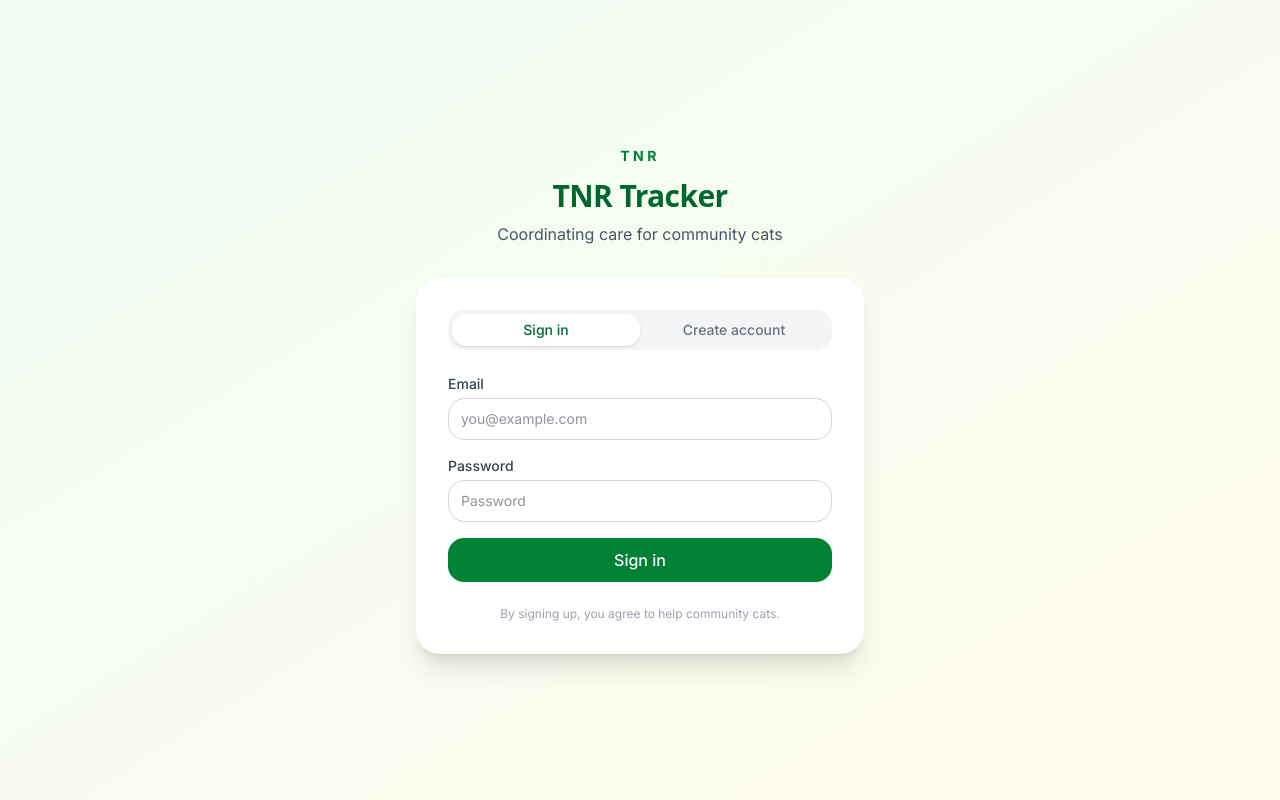
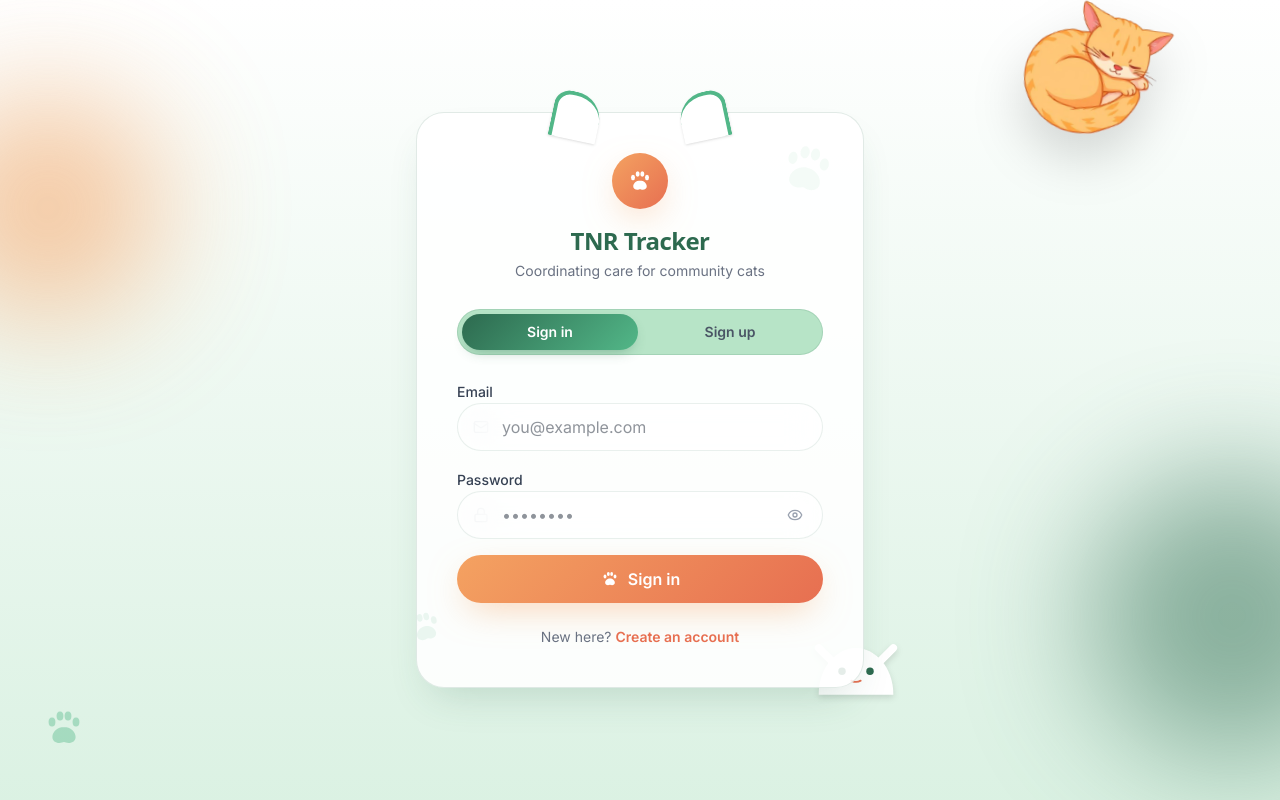
Before and after one commit to kishansaaai/tnr-tracker, a React (Vite) app: page /auth in a window 1280 px wide. Built offline with nearby package versions, Linux system fonts and the light colour scheme; no server answers.

Commit message:
feat: Integrate aesthetic Lovable auth page design and update AI report styling

```diff
--- a/package.json
+++ b/package.json
@@ -15,6 +15,7 @@
     "@tailwindcss/vite": "^4.3.1",
     "framer-motion": "^12.40.0",
     "leaflet": "^1.9.4",
+    "lucide-react": "^1.18.0",
     "react": "^18.3.1",
     "react-dom": "^18.3.1",
     "react-force-graph-2d": "^1.29.1",
--- a/src/pages/Auth.jsx
+++ b/src/pages/Auth.jsx
@@ -1,114 +1,353 @@
-import { useState } from 'react'
+import { useState, useEffect } from 'react'
 import { useNavigate } from 'react-router-dom'
-import { useAuth } from '../hooks/useAuth.jsx'
-import { Button } from '../components/UI/Button'
+import { Eye, EyeOff, Mail, Lock, User as UserIcon, Loader2 } from "lucide-react"
 import toast from 'react-hot-toast'
 
-import { friendlyError } from '../lib/utils'
+import { useAuth } from '../hooks/useAuth.jsx'
+import catSleeping from '../assets/cat-sleeping.png'
+
+function PawIcon({ className, style, ...props }) {
+  return (
+    <svg
+      viewBox="0 0 24 24"
+      fill="currentColor"
+      aria-hidden="true"
+      className={className}
+      style={style}
+      {...props}
+    >
+      <ellipse cx="6" cy="9" rx="1.7" ry="2.3" />
+      <ellipse cx="10" cy="6" rx="1.7" ry="2.3" />
+      <ellipse cx="14" cy="6" rx="1.7" ry="2.3" />
+      <ellipse cx="18" cy="9" rx="1.7" ry="2.3" />
+      <path d="M12 11.5c-3.2 0-5.8 2.4-5.8 5 0 1.9 1.5 3 3.5 3 1.1 0 1.6-.5 2.3-.5s1.2.5 2.3.5c2 0 3.5-1.1 3.5-3 0-2.6-2.6-5-5.8-5z" />
+    </svg>
+  )
+}
+
+function Field({ id, label, icon, children }) {
+  return (
+    <div className="space-y-1.5">
+      <label htmlFor={id} className="text-sm font-medium text-gray-700">
+        {label}
+      </label>
+      <div className="relative">
+        <span
+          className="pointer-events-none absolute left-4 top-1/2 -translate-y-1/2 text-gray-400"
+          aria-hidden
+        >
+          {icon}
+        </span>
+        {children}
+      </div>
+    </div>
+  )
+}
 
 export default function Auth() {
-  const [mode, setMode] = useState('login')
-  const [form, setForm] = useState({ email: '', password: '', name: '' })
-  const [loading, setLoading] = useState(false)
-  const { signIn, signUp } = useAuth()
   const navigate = useNavigate()
+  const { user, signIn, signUp } = useAuth()
 
-  async function handleSubmit(e) {
+  const [mode, setMode] = useState("signin")
+  const [fullName, setFullName] = useState("")
+  const [email, setEmail] = useState("")
+  const [password, setPassword] = useState("")
+  const [showPassword, setShowPassword] = useState(false)
+  const [submitting, setSubmitting] = useState(false)
+
+  useEffect(() => {
+    if (user) navigate('/', { replace: true })
+  }, [user, navigate])
+
+  const onSubmit = async (e) => {
     e.preventDefault()
-    setLoading(true)
+    if (submitting) return
+    setSubmitting(true)
     try {
-      if (mode === 'login') {
-        await signIn(form.email, form.password)
-        toast.success('Welcome back')
+      if (mode === "signin") {
+        await signIn(email, password)
+        toast.success("Welcome back!")
       } else {
-        await signUp(form.email, form.password, form.name)
-        toast.success('Account created. Welcome to TNR Tracker')
+        if (!fullName.trim()) throw new Error("Please enter your name.")
+        await signUp(email, password, fullName.trim())
+        toast.success("Account created — welcome to TNR Tracker!")
       }
-      navigate('/')
+      navigate('/', { replace: true })
     } catch (err) {
-      toast.error(friendlyError(err))
+      const msg = err.message || "Something went wrong"
+      toast.error(msg)
     } finally {
-      setLoading(false)
+      setSubmitting(false)
     }
   }
 
   return (
-    <div className="min-h-screen bg-gradient-to-br from-green-50 to-amber-50 flex items-center justify-center p-4">
-      <div className="w-full max-w-md">
-        <div className="text-center mb-8">
-          <div className="text-sm font-bold tracking-[0.25em] text-green-700 mb-3">TNR</div>
-          <h1 className="text-3xl font-bold text-green-800">TNR Tracker</h1>
-          <p className="text-gray-600 mt-2">Coordinating care for community cats</p>
+    <main
+      className="relative flex min-h-screen w-full items-center justify-center overflow-hidden section-mint px-4 py-12"
+      style={{ fontFamily: "var(--font-sans)" }}
+    >
+      <div
+        aria-hidden
+        className="pointer-events-none absolute -left-16 top-24 h-56 w-56 rounded-full opacity-60 blur-3xl"
+        style={{ background: "var(--amber)" }}
+      />
+      <div
+        aria-hidden
+        className="pointer-events-none absolute -right-24 bottom-10 h-72 w-72 rounded-full opacity-50 blur-3xl"
+        style={{ background: "var(--forest)" }}
+      />
+      <img
+        src={catSleeping}
+        alt=""
+        aria-hidden
+        width={180}
+        height={180}
+        loading="lazy"
+        className="pointer-events-none absolute -top-6 right-8 hidden h-44 w-44 rotate-6 drop-shadow-2xl md:block lg:right-24 animate-float-y"
+      />
+      <PawIcon
+        aria-hidden
+        className="pointer-events-none absolute bottom-12 left-10 hidden h-12 w-12 opacity-40 md:block animate-float-y"
+        style={{ color: "var(--sage)" }}
+      />
+
+      <div className="relative z-10 w-full max-w-md">
+        {/* Whimsical cat ears perched on top of the card */}
+        <div
+          aria-hidden
+          className="pointer-events-none absolute -top-5 left-1/2 z-20 flex w-48 -translate-x-1/2 justify-between px-2"
+        >
+          <div
+            className="h-12 w-12 rotate-12 rounded-tl-lg rounded-tr-3xl border-l-4 border-t-4 shadow-sm"
+            style={{
+              background: "white",
+              borderColor: "var(--sage)",
+            }}
+          />
+          <div
+            className="h-12 w-12 -rotate-12 rounded-tl-3xl rounded-tr-lg border-r-4 border-t-4 shadow-sm"
+            style={{
+              background: "white",
+              borderColor: "var(--sage)",
+            }}
+          />
         </div>
 
-        <div className="bg-white rounded-2xl shadow-xl p-8">
-          <div className="flex bg-gray-100 rounded-lg p-1 mb-6">
-            <button
-              type="button"
-              onClick={() => setMode('login')}
-              className={`flex-1 py-1.5 text-sm font-medium rounded-md transition-all ${
-                mode === 'login' ? 'bg-white shadow text-green-800' : 'text-gray-500 hover:text-gray-700'
-              }`}
+        {/* Peeking cat tucked behind the card's bottom-right */}
+        <svg
+          aria-hidden
+          viewBox="0 0 120 100"
+          className="pointer-events-none absolute -right-12 -bottom-2 z-0 hidden h-24 w-28 drop-shadow-md lg:block animate-float-y"
+        >
+          <path d="M20 100C20 70 40 50 60 50C80 50 100 70 100 100" fill="white" />
+          <path d="M20 50L35 65" stroke="white" strokeWidth="8" strokeLinecap="round" />
+          <path d="M100 50L85 65" stroke="white" strokeWidth="8" strokeLinecap="round" />
+          <circle cx="45" cy="75" r="4" fill="var(--forest)" />
+          <circle cx="75" cy="75" r="4" fill="var(--forest)" />
+          <path
+            d="M55 85C55 85 60 88 65 85"
+            stroke="var(--coral)"
+            strokeWidth="2"
+            strokeLinecap="round"
+            fill="none"
+          />
+        </svg>
+
+        <section
+          className="relative z-10 w-full rounded-3xl p-8 sm:p-10 glass-strong lift-on-hover overflow-hidden"
+          style={{
+            background: "rgba(255, 255, 255, 0.88)",
+            boxShadow: "var(--shadow-card)",
+            borderColor: "rgba(45, 106, 79, 0.14)",
+          }}
+        >
+          {/* Soft paw watermark inside the card */}
+          <PawIcon
+            aria-hidden
+            className="pointer-events-none absolute right-6 top-6 h-16 w-16 rotate-12 opacity-15"
+            style={{ color: "var(--mint)" }}
+          />
+          <PawIcon
+            aria-hidden
+            className="pointer-events-none absolute -left-3 bottom-10 h-10 w-10 -rotate-12 opacity-10"
+            style={{ color: "var(--sage)" }}
+          />
+          {/* Brand */}
+          <div className="flex flex-col items-center text-center">
+            <span
+              className="flex h-14 w-14 items-center justify-center rounded-full text-white shadow-lg"
+              style={{
+                background: "linear-gradient(135deg, var(--amber), var(--coral))",
+                boxShadow: "var(--shadow-glow-amber)",
+              }}
             >
-              Sign in
-            </button>
-            <button
-              type="button"
-              onClick={() => setMode('signup')}
-              className={`flex-1 py-1.5 text-sm font-medium rounded-md transition-all ${
-                mode === 'signup' ? 'bg-white shadow text-green-800' : 'text-gray-500 hover:text-gray-700'
-              }`}
+              <PawIcon className="h-7 w-7" />
+            </span>
+            <h1
+              className="mt-4 text-2xl font-semibold tracking-tight"
+              style={{ fontFamily: "var(--font-display)", color: "var(--forest)" }}
             >
-              Create account
-            </button>
+              TNR Tracker
+            </h1>
+            <p className="mt-1 text-sm text-gray-500">
+              Coordinating care for community cats
+            </p>
           </div>
 
-          <form onSubmit={handleSubmit} className="space-y-4">
-            {mode === 'signup' && (
-              <div>
-                <label className="block text-sm font-medium text-gray-700 mb-1">Your Name</label>
+          {/* Mode toggle */}
+          <div
+            role="tablist"
+            aria-label="Authentication mode"
+            className="mt-7 grid grid-cols-2 gap-1 rounded-full p-1"
+            style={{
+              background: "var(--mint)",
+              border: "1px solid rgba(45, 106, 79, 0.14)",
+            }}
+          >
+            {["signin", "signup"].map((m) => {
+              const active = mode === m;
+              return (
+                <button
+                  key={m}
+                  type="button"
+                  role="tab"
+                  aria-selected={active}
+                  onClick={() => setMode(m)}
+                  className={`h-9 rounded-full text-sm font-semibold transition-all ${
+                    active
+                      ? "text-white shadow-sm"
+                      : "text-gray-600 hover:text-gray-900"
+                  }`}
+                  style={
+                    active
+                      ? {
+                          background: "linear-gradient(135deg, var(--forest), var(--sage))",
+                          boxShadow: "0 6px 14px -6px rgba(45,106,79,0.45)",
+                        }
+                      : undefined
+                  }
+                >
+                  {m === "signin" ? "Sign in" : "Sign up"}
+                </button>
+              );
+            })}
+          </div>
+
+          {/* Form */}
+          <form onSubmit={onSubmit} className="mt-6 space-y-4">
+            {mode === "signup" && (
+              <Field
+                id="name"
+                label="Your name"
+                icon={<UserIcon className="h-4 w-4" />}
+              >
                 <input
+                  id="name"
+                  type="text"
+                  autoComplete="name"
                   required
-                  value={form.name}
-                  onChange={e => setForm(prev => ({ ...prev, name: e.target.value }))}
-                  placeholder="Jane Smith"
-                  className="w-full border border-gray-300 rounded-lg px-3 py-2.5 text-sm focus:ring-2 focus:ring-green-500 focus:border-transparent outline-none"
+                  value={fullName}
+                  onChange={(e) => setFullName(e.target.value)}
+                  placeholder="Jane Doe"
+                  className="glass w-full h-12 rounded-full border border-gray-200 pl-11 pr-4 outline-none focus:ring-2 focus:ring-amber-400 bg-white"
                 />
-              </div>
+              </Field>
             )}
-            <div>
-              <label className="block text-sm font-medium text-gray-700 mb-1">Email</label>
+
+            <Field id="email" label="Email" icon={<Mail className="h-4 w-4" />}>
               <input
+                id="email"
+                type="email"
+                autoComplete="email"
                 required
-                type="email"
-                value={form.email}
-                onChange={e => setForm(prev => ({ ...prev, email: e.target.value }))}
+                value={email}
+                onChange={(e) => setEmail(e.target.value)}
                 placeholder="you@example.com"
-                className="w-full border border-gray-300 rounded-lg px-3 py-2.5 text-sm focus:ring-2 focus:ring-green-500 focus:border-transparent outline-none"
+                className="glass w-full h-12 rounded-full border border-gray-200 pl-11 pr-4 outline-none focus:ring-2 focus:ring-amber-400 bg-white"
               />
-            </div>
-            <div>
-              <label className="block text-sm font-medium text-gray-700 mb-1">Password</label>
+            </Field>
+
+            <Field id="password" label="Password" icon={<Lock className="h-4 w-4" />}>
               <input
+                id="password"
+                type={showPassword ? "text" : "password"}
+                autoComplete={
+                  mode === "signin" ? "current-password" : "new-password"
+                }
                 required
-                type="password"
-                value={form.password}
-                onChange={e => setForm(prev => ({ ...prev, password: e.target.value }))}
-                placeholder="Password"
-                className="w-full border border-gray-300 rounded-lg px-3 py-2.5 text-sm focus:ring-2 focus:ring-green-500 focus:border-transparent outline-none"
+                minLength={6}
+                value={password}
+                onChange={(e) => setPassword(e.target.value)}
+                placeholder="••••••••"
+                className="glass w-full h-12 rounded-full border border-gray-200 pl-11 pr-12 outline-none focus:ring-2 focus:ring-amber-400 bg-white"
               />
-            </div>
+              <button
+                type="button"
+                onClick={() => setShowPassword((v) => !v)}
+                aria-label={showPassword ? "Hide password" : "Show password"}
+                className="absolute right-3 top-1/2 -translate-y-1/2 rounded-full p-2 text-gray-400 transition-colors hover:text-gray-700 focus-visible:outline-none focus-visible:ring-2 focus-visible:ring-amber-400"
+              >
+                {showPassword ? (
+                  <EyeOff className="h-4 w-4" />
+                ) : (
+                  <Eye className="h-4 w-4" />
+                )}
+              </button>
+            </Field>
 
-            <Button type="submit" loading={loading} className="w-full" size="lg">
-              {mode === 'login' ? 'Sign in' : 'Create account'}
-            </Button>
+            <button
+              type="submit"
+              disabled={submitting}
+              className="mt-2 h-12 w-full flex items-center justify-center rounded-full text-base font-semibold text-white border-0 hover:opacity-95 disabled:opacity-80 transition-opacity"
+              style={{
+                background: "linear-gradient(135deg, var(--amber), var(--coral))",
+                boxShadow: "var(--shadow-glow-amber)",
+              }}
+            >
+              {submitting ? (
+                <Loader2 className="mr-2 h-5 w-5 animate-spin" />
+              ) : (
+                <PawIcon className="mr-2 h-5 w-5" />
+              )}
+              {mode === "signin"
+                ? submitting
+                  ? "Signing in…"
+                  : "Sign in"
+                : submitting
+                  ? "Creating account…"
+                  : "Create account"}
+            </button>
           </form>
 
-          <p className="text-center text-xs text-gray-400 mt-6">
-            By signing up, you agree to help community cats.
+          <p className="mt-6 text-center text-sm text-gray-500">
+            {mode === "signin" ? (
+              <>
+                New here?{" "}
+                <button
+                  type="button"
+                  onClick={() => setMode("signup")}
+                  className="font-semibold transition-opacity hover:opacity-80"
+                  style={{ color: "var(--coral)" }}
+                >
+                  Create an account
+                </button>
+              </>
+            ) : (
+              <>
+                Already have an account?{" "}
+                <button
+                  type="button"
+                  onClick={() => setMode("signin")}
+                  className="font-semibold transition-opacity hover:opacity-80"
+                  style={{ color: "var(--forest)" }}
+                >
+                  Sign in
+                </button>
+              </>
+            )}
           </p>
-        </div>
+        </section>
       </div>
-    </div>
+    </main>
   )
 }
```
Also changed, not shown: src/components/Colony/HealthReport.jsx (+10 -12 lines), src/assets/cat-sleeping.png, 1 other file (tests, documents, lock files or other folders).
